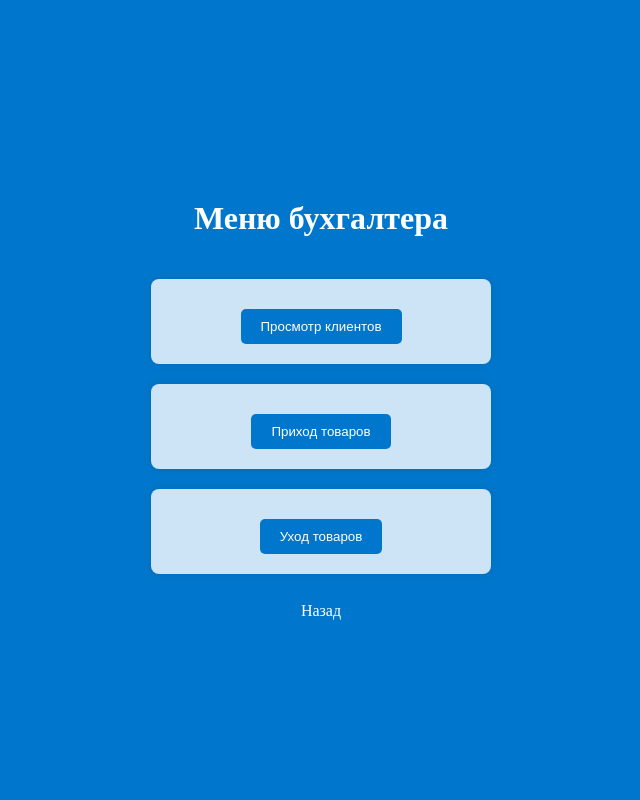
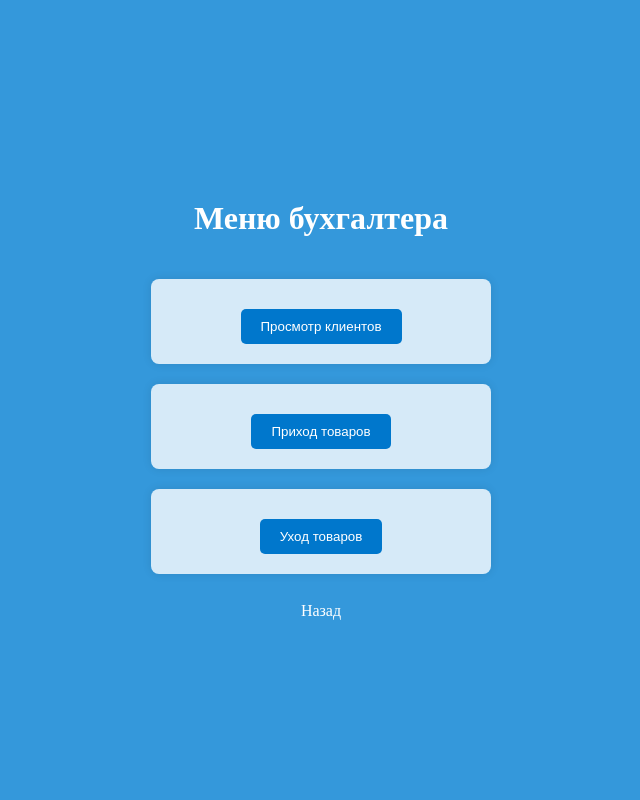
Before and after one commit to Nikitunyaa/course, a PHP site: page /course/users/accountant.php in a window 1280 px wide. Shown: the whole page, without its empty margins (319-959 px from the left). Run offline with PHP 8.4, Linux system fonts and the light colour scheme; a user stored in the database is signed in.

Commit message:
Изменен файл accountant.php
Изменен цвет фона

```diff
--- a/users/accountant.php
+++ b/users/accountant.php
@@ -14,7 +14,7 @@ if ($_SESSION["position"] != "accountant") {
 
     <style>
         body {
-            background-color: #0077cc;
+            background-color: #3498db;
             display: flex;
             flex-direction: column;
             align-items: center;
```
